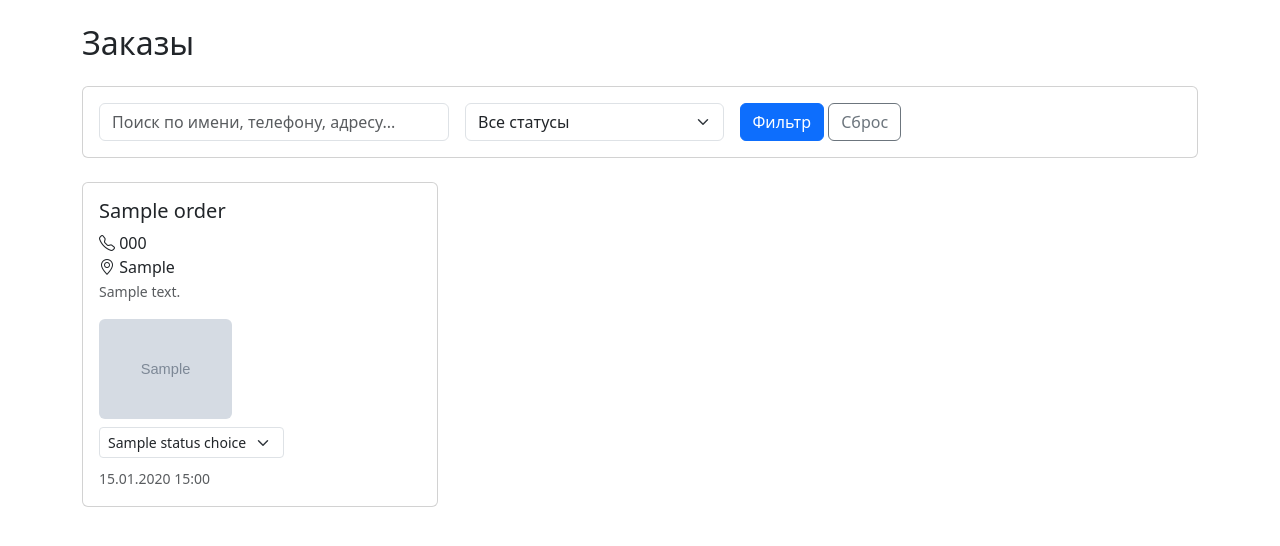
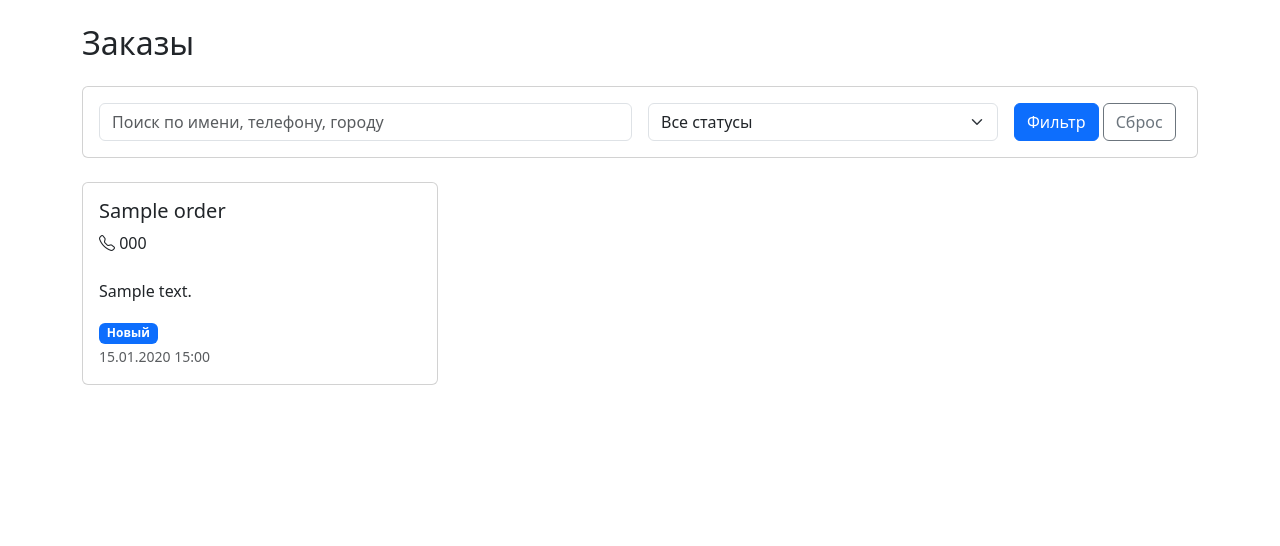
Before and after one commit to GrigoryKalinin/Home_master, a Django app: template main/templates/main/private/order/order_list.html in a window 1280 px wide. Shown: the part 56-602 px from the top of the page. Run offline with Django 5.2, Linux system fonts and the light colour scheme; tables that the repository leaves empty hold one stand-in row (values such as "Sample post"); the template is opened without the code that fills it: values that come from a table or form of the project are taken from there, most other values are stand-ins (such as "Sample title", 1, 10 or a date in 2020); grey boxes marked "Sample" are stand-in pictures.

Commit message:
- Небольшие визуальные изменения в списковых шаблонах

```diff
--- a/main/templates/main/private/category/category_detail.html
+++ b/main/templates/main/private/category/category_detail.html
@@ -18,10 +18,10 @@
   <div class="card mb-4">
     <div class="card-body">
       <form method="get" class="row g-3">
+        <div class="col-md-6">
+          <input type="text" name="search" class="form-control" value="{{ search_query }}" placeholder="Поиск по названию">
+        </div>
         <div class="col-md-4">
-          <input type="text" name="search" class="form-control" value="{{ search_query }}" placeholder="Поиск товаров...">
-        </div>
-        <div class="col-md-3">
           <select name="available" class="form-select">
             <option value="">Все товары</option>
             <option value="true" {% if current_available == 'true' %}selected{% endif %}>Доступные</option>
--- a/main/templates/main/private/category/category_list.html
+++ b/main/templates/main/private/category/category_list.html
@@ -15,10 +15,10 @@
   <div class="card mb-4">
     <div class="card-body">
       <form method="get" class="row g-3">
+        <div class="col-md-6">
+          <input type="text" name="search" class="form-control" value="{{ request.GET.search }}" placeholder="Поиск по названию">
+        </div>
         <div class="col-md-4">
-          <input type="text" name="search" class="form-control" value="{{ request.GET.search }}" placeholder="Поиск по названию...">
-        </div>
-        <div class="col-md-3">
           <select name="available" class="form-select">
             <option value="">Все категории</option>
             <option value="true" {% if request.GET.available == 'true' %}selected{% endif %}>Доступные</option>
--- a/main/templates/main/private/employee/employee_list.html
+++ b/main/templates/main/private/employee/employee_list.html
@@ -21,7 +21,7 @@
     <div class="card-body">
       <form method="get" class="row g-3">
         <div class="col-md-6">
-          <input type="text" name="search" class="form-control" placeholder="Поиск по имени, телефону, городу, специализации" value="{{ request.GET.search }}">
+          <input type="text" name="search" class="form-control" placeholder="Поиск по имени, фамилии, телефону, городу, специализации" value="{{ request.GET.search }}">
         </div>
         <div class="col-md-4">
           <select name="status" class="form-select">
@@ -47,7 +47,7 @@
             <div class="w-50 p-3">
               <h5 class="card-title">{{ employee.first_name }} {{ employee.last_name }}</h5>
               <p class="card-text">
-                <small class="text-muted">{{ employee.specialization }}</small><br>
+                {{ employee.specialization }}<br><br>
                 <i class="bi bi-telephone"></i> {{ employee.phone }}<br>
                 <i class="bi bi-geo-alt"></i> {{ employee.city }}
               </p>
--- a/main/templates/main/private/order/order_list.html
+++ b/main/templates/main/private/order/order_list.html
@@ -10,10 +10,10 @@
   <div class="card mb-4">
     <div class="card-body">
       <form method="get" class="row g-3">
+        <div class="col-md-6">
+          <input type="text" name="search" class="form-control" value="{{ request.GET.search }}" placeholder="Поиск по имени, телефону, городу">
+        </div>
         <div class="col-md-4">
-          <input type="text" name="search" class="form-control" value="{{ request.GET.search }}" placeholder="Поиск по имени, телефону, адресу...">
-        </div>
-        <div class="col-md-3">
           <select name="status" class="form-select">
             <option value="">Все статусы</option>
             {% for value, label in status_choices %}
@@ -37,24 +37,12 @@
           <div class="card-body">
             <h5 class="card-title">{{ order.name }}</h5>
             <p class="card-text">
-              <i class="bi bi-telephone"></i> {{ order.phone }}<br>
-              {% if order.city %}
-                <i class="bi bi-geo-alt"></i> {{ order.city }}<br>
-              {% endif %}
+              <i class="bi bi-telephone"></i> {{ order.phone }}<br><br>
               {% if order.comment %}
-                <small class="text-muted">{{ order.comment|truncatechars:50 }}</small>
+                {{ order.comment|truncatechars:50 }}
               {% endif %}
             </p>
-            {% if order.image %}
-              <img src="{{ order.image.url }}" alt="Фото заказа" class="img-fluid rounded mb-2" style="max-height: 100px;">
-            {% endif %}
-            <div class="d-flex justify-content-between align-items-center mb-2">
-              <select class="form-select form-select-sm status-select" data-id="{{ order.pk }}" style="width: auto;">
-                {% for value, label in status_choices %}
-                  <option value="{{ value }}" {% if order.status == value %}selected{% endif %}>{{ label }}</option>
-                {% endfor %}
-              </select>
-            </div>
+            <span class="badge {% if order.status == 'new' %}bg-primary{% elif order.status == 'confirmed' %}bg-info text-dark{% elif order.status == 'canceled' %}bg-secondary{% elif order.status == 'in_work' %}bg-warning text-dark{% elif order.status == 'completed' %}bg-success{% elif order.status == 'spam' %}bg-danger{% else %}bg-primary{% endif %}">{{ order.get_status_display }}</span><br>
             <small class="text-muted">{{ order.date_created|date:"d.m.Y H:i" }}</small>
           </div>
         </div>
--- a/main/templates/main/private/product/product_detail.html
+++ b/main/templates/main/private/product/product_detail.html
@@ -22,10 +22,10 @@
   <div class="card mb-4">
     <div class="card-body">
       <form method="get" class="row g-3">
+        <div class="col-md-6">
+          <input type="text" name="search" class="form-control" value="{{ search_query }}" placeholder="Поиск по названию">
+        </div>
         <div class="col-md-4">
-          <input type="text" name="search" class="form-control" value="{{ search_query }}" placeholder="Поиск услуг...">
-        </div>
-        <div class="col-md-3">
           <select name="available" class="form-select">
             <option value="">Все услуги</option>
             <option value="true" {% if current_available == 'true' %}selected{% endif %}>Доступные</option>
```
Also changed, not shown: main/templates/main/private/job_application/job_application_list.html (+4 -4 lines).
